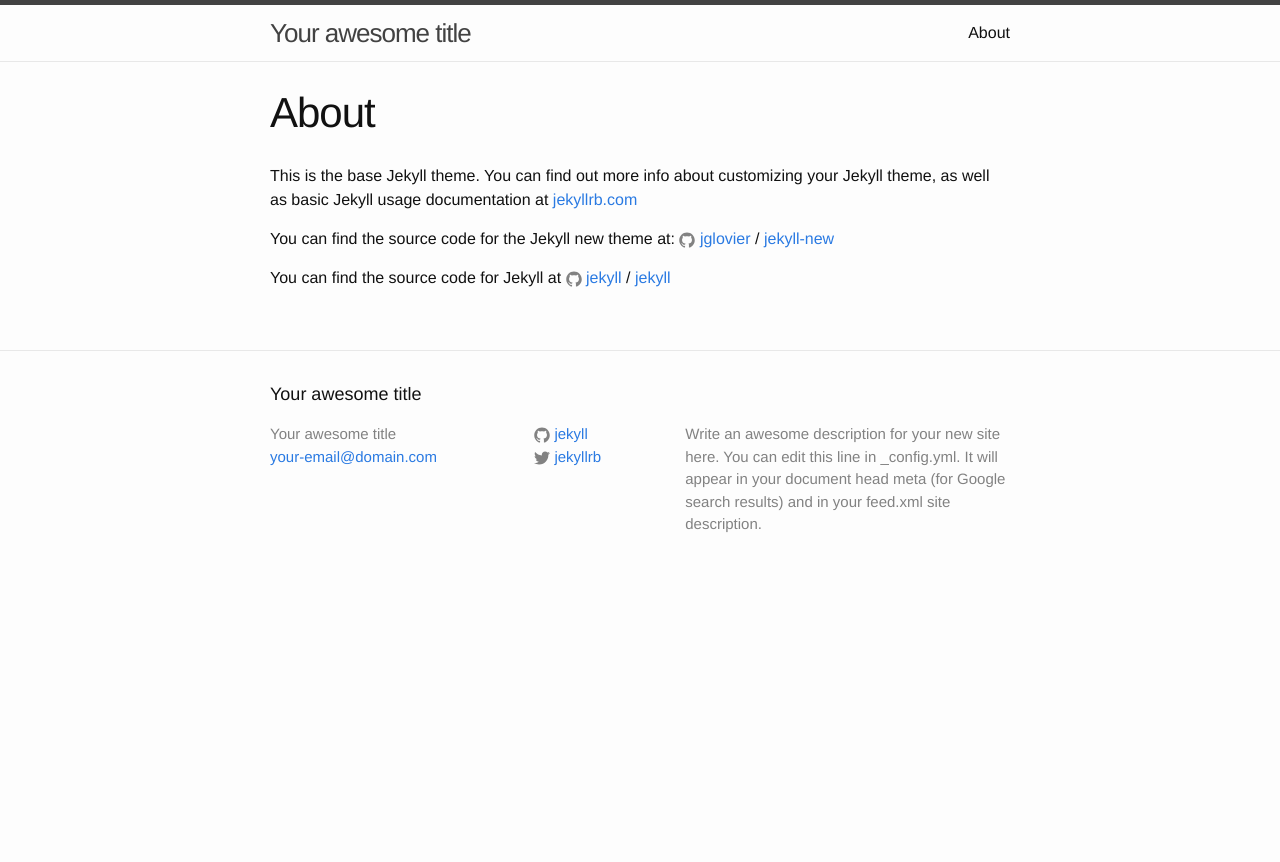
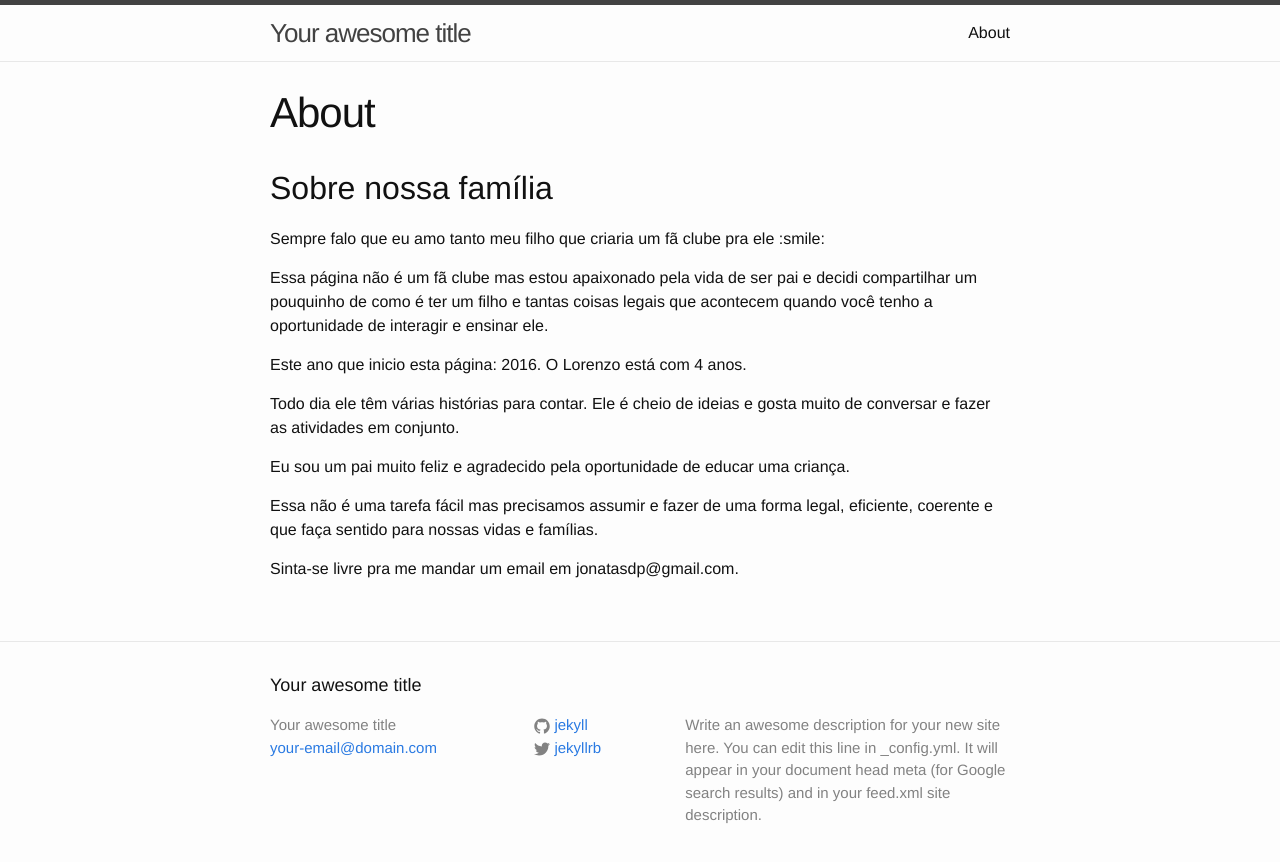
Before and after one commit to jonatas/lorenzo.ideia.me, a Jekyll site: the page built from about.md, in a window 1280 px wide. Shown: the top 862 px of the page. Built offline with Jekyll 4.4.1, drawn with Linux system fonts in a browser that asks for light colours.

Commit message:
first about us.

```diff
--- a/about.md
+++ b/about.md
@@ -4,12 +4,22 @@ title: About
 permalink: /about/
 ---
 
-This is the base Jekyll theme. You can find out more info about customizing your Jekyll theme, as well as basic Jekyll usage documentation at [jekyllrb.com](http://jekyllrb.com/)
+## Sobre nossa família
 
-You can find the source code for the Jekyll new theme at:
-{% include icon-github.html username="jglovier" %} /
-[jekyll-new](https://github.com/jglovier/jekyll-new)
+Sempre falo que eu amo tanto meu filho que criaria um fã clube pra ele :smile:
 
-You can find the source code for Jekyll at
-{% include icon-github.html username="jekyll" %} /
-[jekyll](https://github.com/jekyll/jekyll)
+Essa página não é um fã clube mas estou apaixonado pela vida de ser pai e decidi
+compartilhar um pouquinho de como é ter um filho e tantas coisas
+legais que acontecem quando você tenho a oportunidade de interagir e ensinar ele.
+
+Este ano que inicio esta página: 2016. O Lorenzo está com 4 anos.
+
+Todo dia ele têm várias histórias para contar. Ele é cheio de ideias e gosta
+muito de conversar e fazer as atividades em conjunto.
+
+Eu sou um pai muito feliz e agradecido pela oportunidade de educar uma criança.
+
+Essa não é uma tarefa fácil mas precisamos assumir e fazer de uma forma legal,
+eficiente, coerente e que faça sentido para nossas vidas e famílias.
+
+Sinta-se livre pra me mandar um email em jonatasdp@gmail.com.
```
